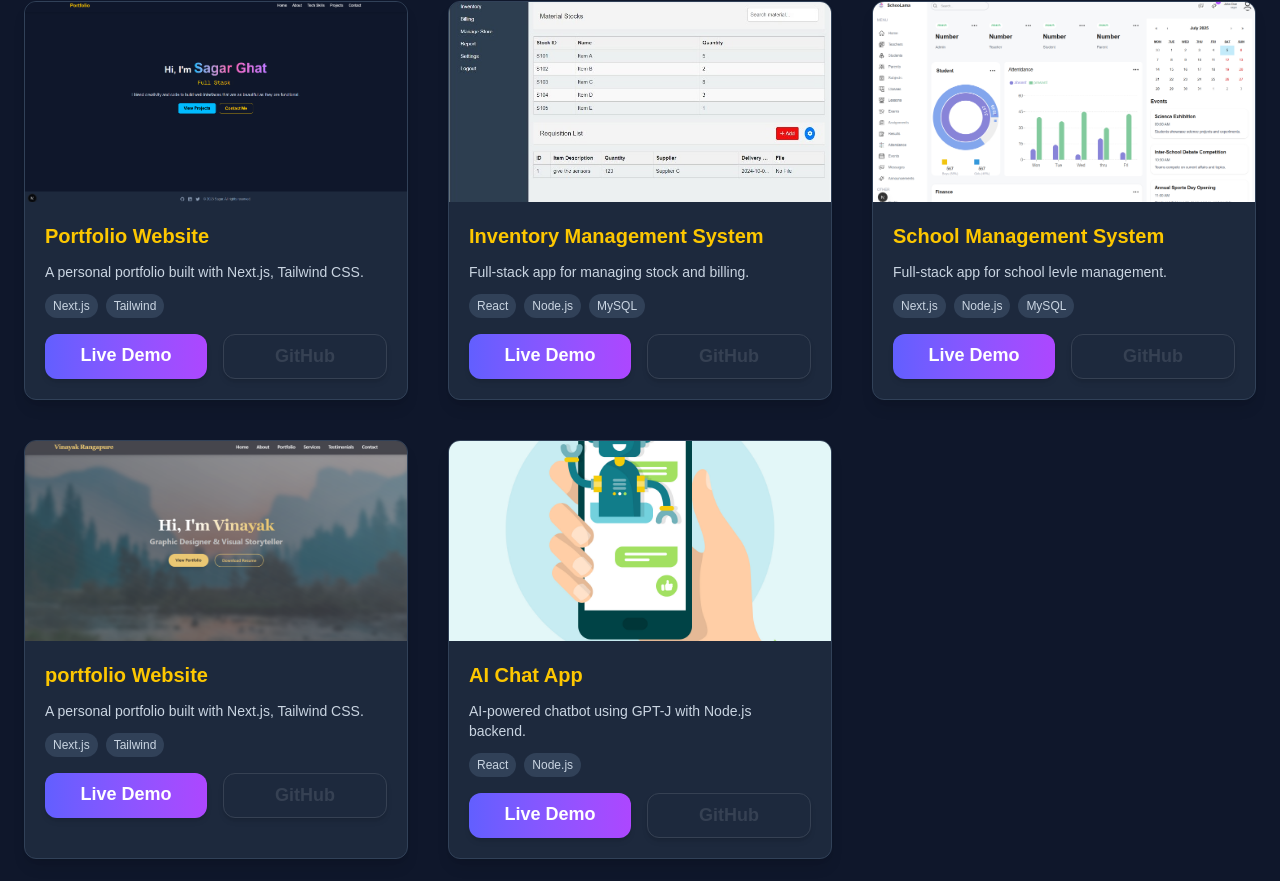
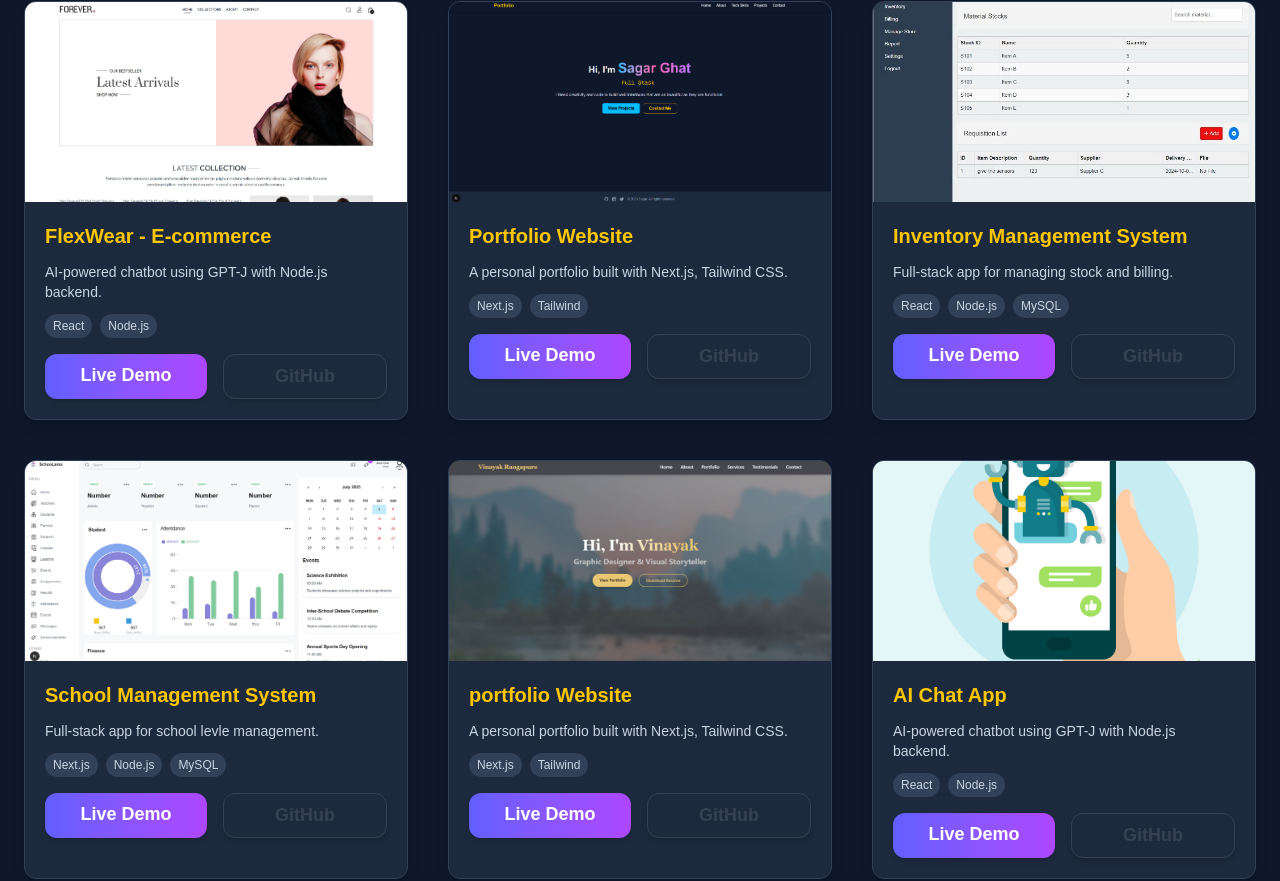
Before and after one commit to SagarGhat1306/Portfolio, a Next.js app: page /project in a window 1280 px wide. Shown: the part 352-1233 px from the top of the page. Built offline with nearby package versions, Linux system fonts and the light colour scheme.

Commit message:
updated project

```diff
--- a/app/HeroSection/page.js
+++ b/app/HeroSection/page.js
@@ -11,10 +11,12 @@ export default function HeroSection() {
         transition={{ duration: 0.8 }}
         className="max-w-3xl text-center"
       >
-        <h1 className="text-5xl md:text-6xl font-bold leading-tight mb-4">
-          Hi, I am <span className="text-6xl font-bold bg-gradient-to-r from-sky-400 via-pink-400 to-purple-400 bg-clip-text text-transparent mb-4">Sagar Ghat</span>
-        </h1>
-
+      <h1 className="text-xl sm:text-2xl md:text-6xl font-bold leading-tight mb-4">
+        hi i am{" "}
+        <span className="font-bold bg-gradient-to-r from-sky-400 via-pink-400 to-purple-400 bg-clip-text text-transparent">
+          Sagar Ghat
+        </span>
+      </h1>
         <p className="text-yellow-400 text-2xl font-mono mb-4 h-10">
           <Typewriter
             words={[
--- a/app/project/page.js
+++ b/app/project/page.js
@@ -5,6 +5,14 @@ import { motion } from 'framer-motion';
 
 
 const allProjects = [
+    {
+    title: 'FlexWear - E-commerce',
+    description: 'AI-powered chatbot using GPT-J with Node.js backend.',
+    tech: ['React', 'Node.js'],
+    image: '/FlexWear.jpg',
+    demoLink: 'https://vrihaacreation-frontend.vercel.app/',
+    codeLink: 'https://github.com/SagarGhat1306/vrihaacreation_final',
+  },
   {
     title: 'Portfolio Website',
     description: 'A personal portfolio built with Next.js, Tailwind CSS.',
@@ -45,10 +53,26 @@ const allProjects = [
     demoLink: 'https://chat-ai-demo.com',
     codeLink: 'https://github.com/yourusername/ai-chat',
   },
+    {
+    title: 'AI Chat App',
+    description: 'AI-powered chatbot using GPT-J with Node.js backend.',
+    tech: ['React', 'Node.js'],
+    image: '/Ai_chat.jpg',
+    demoLink: 'https://chat-ai-demo.com',
+    codeLink: 'https://github.com/yourusername/ai-chat',
+  },
+    {
+    title: 'AI Chat App',
+    description: 'AI-powered chatbot using GPT-J with Node.js backend.',
+    tech: ['React', 'Node.js'],
+    image: '/Ai_chat.jpg',
+    demoLink: 'https://chat-ai-demo.com',
+    codeLink: 'https://github.com/yourusername/ai-chat',
+  },
 ];
 
 
-const filters = ['All', 'Next.js', 'React', 'Node.js', 'MySQL', 'Tailwind'];
+const filters = ['All', 'Next.js', 'React', 'Node.js/Express.js', 'MongoDB bMySQL', 'Tailwind'];
 
 export default function ProjectsSection() {
   const [selectedFilter, setSelectedFilter] = useState('All');
```
Also changed, not shown: public/FlexWear.jpg (added), 1 other file (tests, documents, lock files or other folders).
